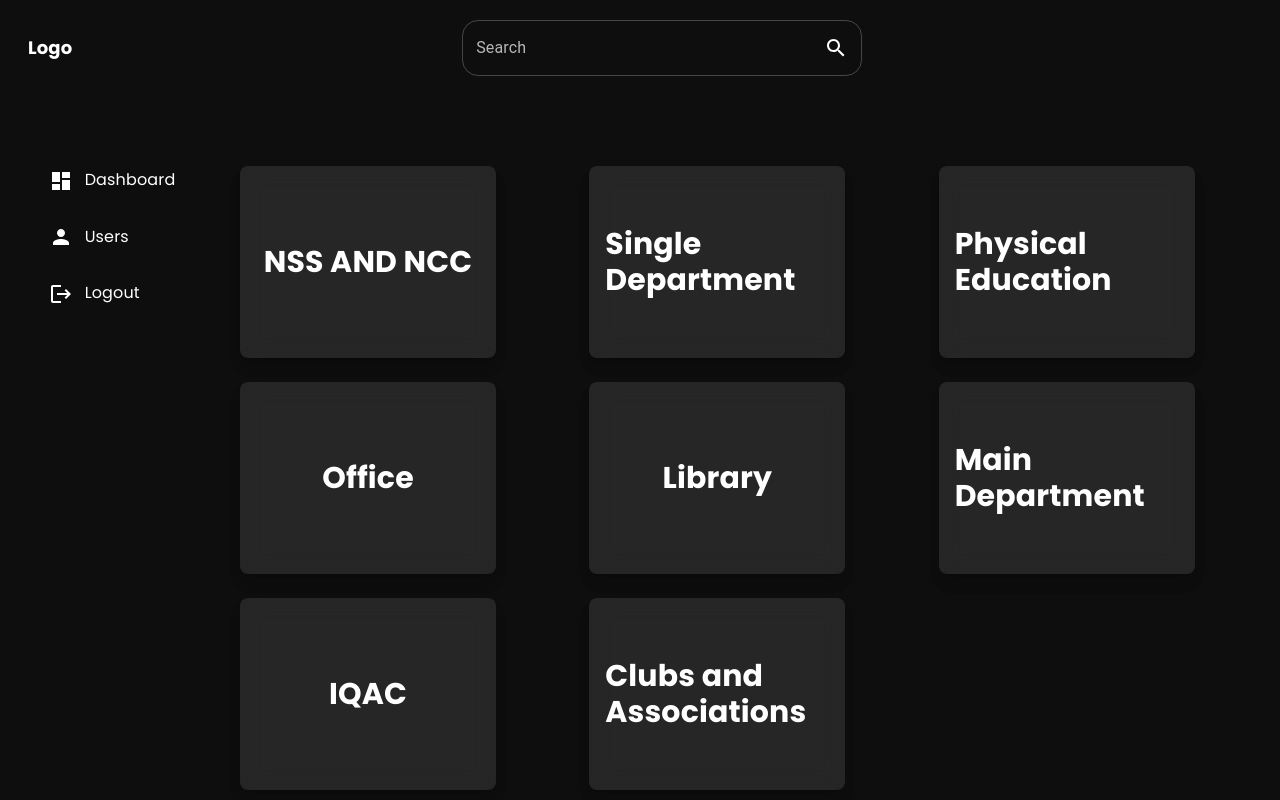
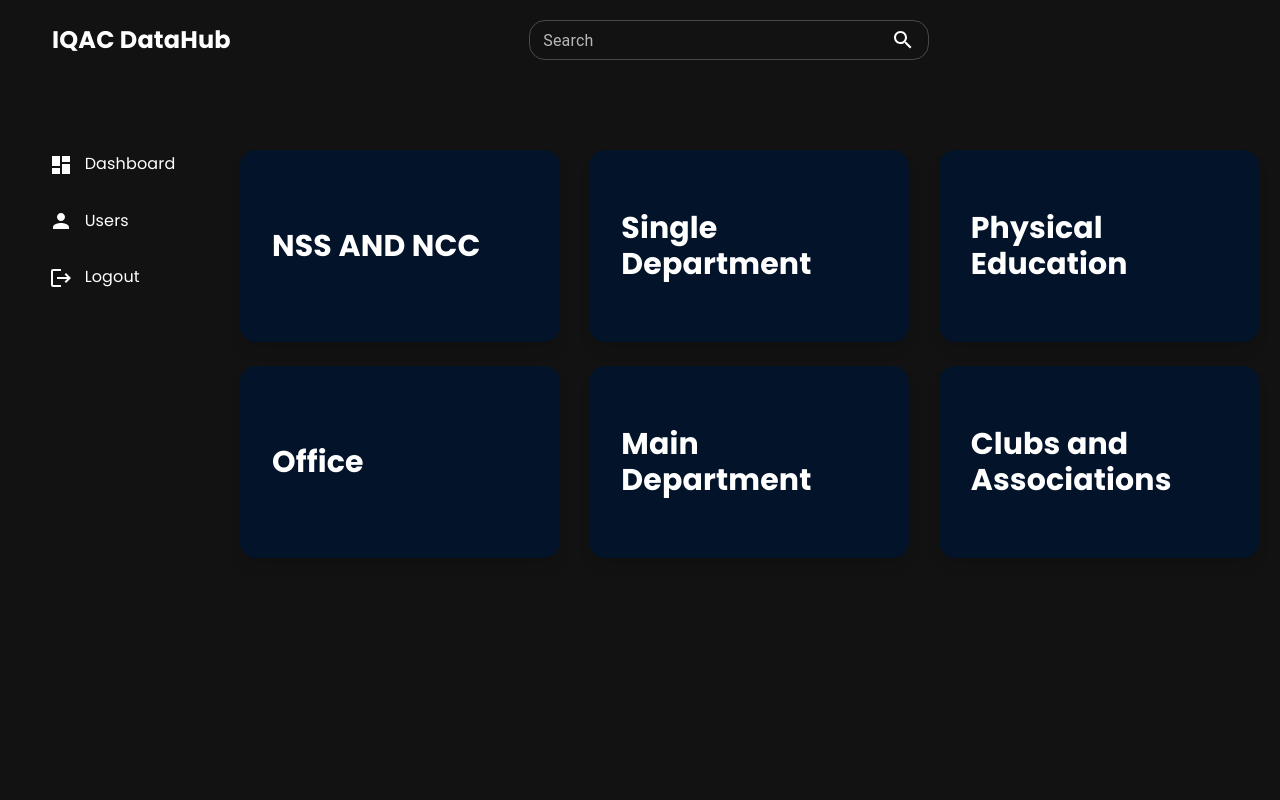
Before and after one commit to aseelkp/iqac-app, a Next.js app: page /dashboard in a window 1280 px wide. Built offline with nearby package versions, Linux system fonts and the light colour scheme.

Commit message:
update dasboard navigation and layout

```diff
--- a/src/components/Card/card.js
+++ b/src/components/Card/card.js
@@ -1,12 +1,7 @@
-
-
-export default function CardComponent({title}) {
+export default function CardComponent({ title }) {
   return (
-    <div className='relative w-64 h-48'>
-    <div className="absolute top-0 left-0 w-full h-full bg-gradient-to-br from-gray-900 to-gray-800 rounded-lg shadow-lg"></div>
-    <div className="relative bg-white bg-opacity-10 backdrop-filter backdrop-blur-md rounded-lg shadow-lg p-4 h-full flex flex-col justify-around items-center">
+    <div className="w-80 h-48 bg-titleBg  backdrop-filter backdrop-blur-md rounded-2xl shadow-lg p-8 flex flex-col justify-around items-start">
       <h2 className="text-3xl font-bold text-white">{title}</h2>
     </div>
-  </div>
   );
 }
--- a/src/components/Layout/layout.js
+++ b/src/components/Layout/layout.js
@@ -36,13 +36,13 @@ const Layout = ({ children }) => {
 
 
   return (
-    <div className="flex flex-col h-screen overflow-hidden bg-black bg-opacity-20 ">
+    <div className="flex flex-col h-screen overflow-hidden">
       <ThemeProvider theme={darkTheme}>
         <CssBaseline />
-        <nav className="text-white m-3  bg-opacity-50 rounded-lg">
-          <div className="container mx-auto px-4 py-2 flex items-center justify-between">
-            <Link href="/">
-              <div className="text-lg font-bold">Logo</div>
+        <nav className="text-white m-3 rounded-lg">
+          <div className="container mx-auto px-10 py-2 flex items-center justify-between">
+            <Link href="/dashboard">
+              <div className="text-2xl font-bold">IQAC DataHub</div>
             </Link>
             <SearchBar />
           </div>
--- a/src/components/SearchBar/searchbar.js
+++ b/src/components/SearchBar/searchbar.js
@@ -12,6 +12,7 @@ export default function SearchBar() {
   return (
     <Container maxWidth="md" sx={{ width: "fit-content" }}>
       <TextField
+        size="small"
         id="search"
         type="search"
         label="Search"
--- a/src/pages/dashboard/index.js
+++ b/src/pages/dashboard/index.js
@@ -1,4 +1,5 @@
 import CardComponent from "@/components/Card/card";
+import Link from "next/link";
 import Layout from "@/components/Layout/layout";
 import { Box, Grid } from "@mui/material";
 import React from "react";
@@ -7,35 +8,35 @@ const Dashboard = () => {
   const titlesConfig = [
     {
       title: "NSS AND NCC",
-      path: "/nss-ncc",
+      path: "/forms/nss-ncc",
     },
     {
       title: "Single Department",
-      path: "/single-department",
+      path: "/forms/singleDepartment",
     },
     {
       title: "Physical Education",
-      path: "/physical-education",
+      path: "/forms/physicaledu",
     },
     {
       title: "Office",
-      path: "/office",
+      path: "/forms/office",
     },
-    {
-      title: "Library",
-      path: "/library",
-    },
+    // {
+    //   title: "Library",
+    //   path: "forms/library",
+    // },
     {
       title: "Main Department",
-      path: "/main-department",
+      path: "/forms/mainDepartments",
     },
-    {
-      title: "IQAC",
-      path: "/iqac",
-    },
+    // {
+    //   title: "IQAC",
+    //   path: "/forms/iqac",
+    // },
     {
       title: "Clubs and Associations",
-      path: "/clubs-and-associations",
+      path: "/forms/clubsandasso",
     },
   ];
 
@@ -46,7 +47,9 @@ const Dashboard = () => {
           <Grid container spacing={3} sx={{ mt: "30px" }}>
             {titlesConfig.map((title, index) => (
               <Grid item xs={4} key={index}>
+                <Link href={title.path}>
                 <CardComponent title={title.title} />
+                </Link>
               </Grid>
             ))}
           </Grid>
--- a/src/styles/globals.css
+++ b/src/styles/globals.css
@@ -14,7 +14,7 @@
 }
 
 body {
-  background: rgba(30,30,30);
-  /* background: #1a202c; */
+  /* background: rgba(30,30,30); */
+  background: #1a202c;
   color: white;
 }
```
